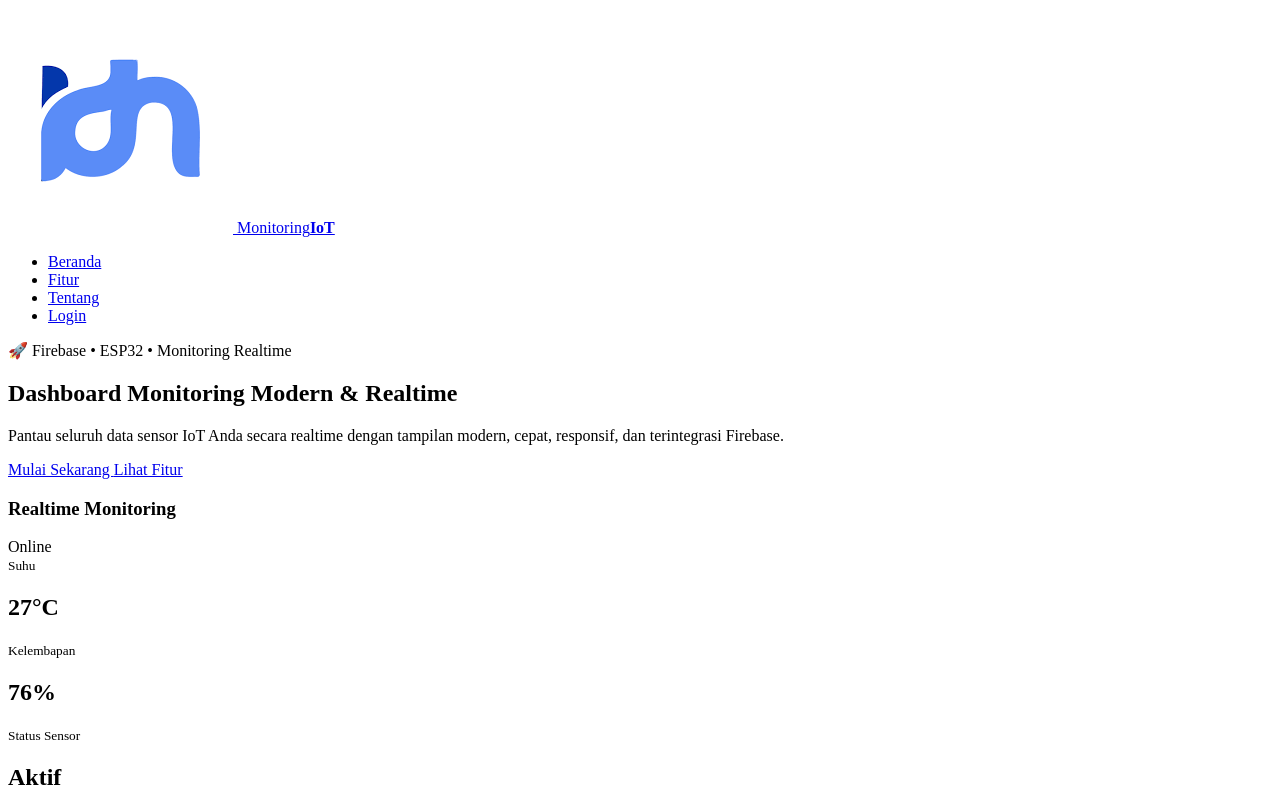
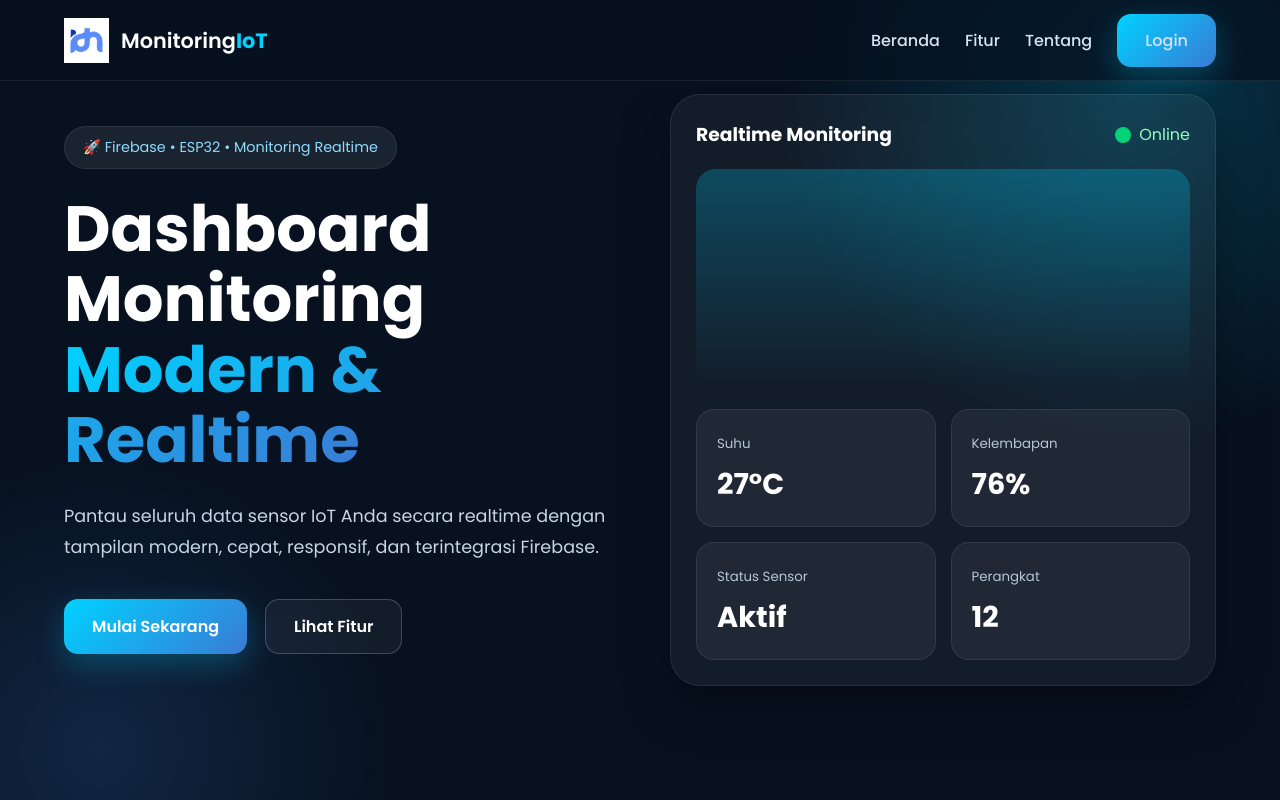
Before and after one commit to axelizwei-hexa/ujikom26, a plain HTML site: page index.html in a window 1280 px wide. Shown: the top 800 px of the page. Drawn offline with Linux system fonts and the light colour scheme.

Commit message:
perbaikan pada login.css

```diff
--- a/css/style.css
+++ b/css/style.css
@@ -163,11 +163,13 @@ a {
   font-size: 4rem;
   line-height: 1.1;
   margin-bottom: 25px;
+  word-break: break-word;
 }
 
 .gradient-text {
   background: linear-gradient(135deg, #00d2ff, #3a7bd5);
-  -background-clip: text;
+  -webkit-background-clip: text;
+  background-clip: text;
   -webkit-text-fill-color: transparent;
 }
 
--- a/index.html
+++ b/index.html
@@ -12,7 +12,7 @@
   <link href="https://fonts.googleapis.com/css2?family=Poppins:wght@300;400;500;600;700&display=swap" rel="stylesheet">
 
   <!-- CSS -->
-  <link rel="stylesheet" href="css/stylgit e.css" />
+  <link rel="stylesheet" href="css/style.css" />
 </head>
 
 <body>
```
